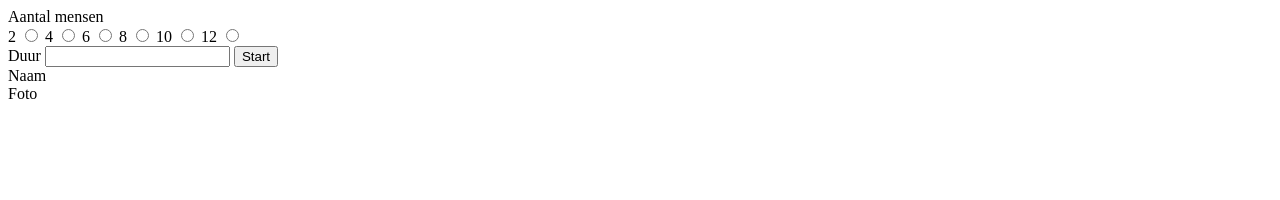
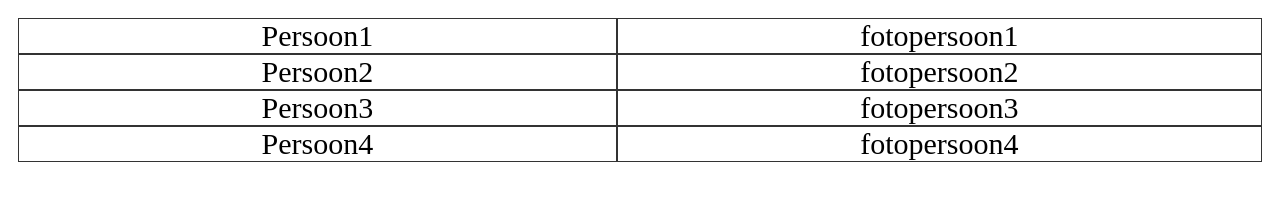
Before and after one commit to RvanHulst/Smoelen-Trainer-Opdracht, a plain HTML site: page index.html in a window 1280 px wide. Both pictures are taken after a click on the button "Start". Drawn offline with Linux system fonts and the light colour scheme.

Commit message:
Grid toegevoegd met grid items met een loop die door de personen en foto gaan

```diff
--- a/css/main.css
+++ b/css/main.css
@@ -1,3 +1,15 @@
-#smoelenTrainer{
-    display: none;
+#smoelenTrainer {
+  display: none;
 }
+
+#gridContainer {
+  display: grid;
+  grid-template-columns: auto auto;
+  padding: 10px;
+}
+
+.gridItem {
+  border: 1px solid rgba(0, 0, 0, 0.8);
+  font-size: 30px;
+  text-align: center;
+}
--- a/index.html
+++ b/index.html
@@ -41,8 +41,8 @@
 
     <!-- Begin smoelenTrainer-->
     <div id="smoelenTrainer">
-        <div id="naamPersoon">Naam</div>
-        <div id="fotoPersoon">Foto</div>
+        <div id="gridContainer">
+        </div>
     </div>
     <!-- Eind smoelenTrainer-->
 
--- a/js/main.js
+++ b/js/main.js
@@ -1,11 +1,49 @@
 startKnop.onclick = function () {
-    startPagina.style.display = "block"; //verander terug naar none
+    startPagina.style.display = "none"; //verander terug naar none
     smoelenTrainer.style.display = "block";
 
+    gridItems()
 }
 var aantalMensen = document.getElementsByClassName('aantalMensen'); // haal radio buttons op bij class.
 
 for (let i = 0; i < aantalMensen.length; i++) {
-    const radioButtonArray = aantalMensen[i];
-    console.log(radioButtonArray)
+    console.log(aantalMensen)
+    if (aantalMensen[i].checked == true) {
+        console.log("het werkt")
+    }
+
 }
+
+const persoon = [
+    {name: 'Persoon1', img: "fotopersoon1"},
+    {name: 'Persoon2', img: "fotopersoon2"},
+    {name: 'Persoon3', img: "fotopersoon3"},
+    {name: 'Persoon4', img: "fotopersoon4"}
+]
+
+const naamPersoon = ['Persoon1', 'Persoon2', 'Persoon3', 'Persoon4'];
+const fotoPersoon = ['fotopersoon1', 'fotopersoon2', 'fotopersoon3', 'fotopersoon4'];
+
+/*for (var b = 0; b < naamPersoon.length; b++) {
+    console.log(naamPersoon[b]);
+}*/
+
+
+function gridItems() {
+
+    for (let index = 0; index < naamPersoon.length; index++ ) {
+
+        var naam = document.createElement("div");
+        var foto = document.createElement("div");
+
+        gridContainer.appendChild(naam);
+        gridContainer.appendChild(foto);
+
+        naam.innerHTML = naamPersoon[index];
+        foto.innerHTML = fotoPersoon[index];
+
+        naam.classList.add("gridItem")
+        foto.classList.add("gridItem")
+
+    }
+  }
```
